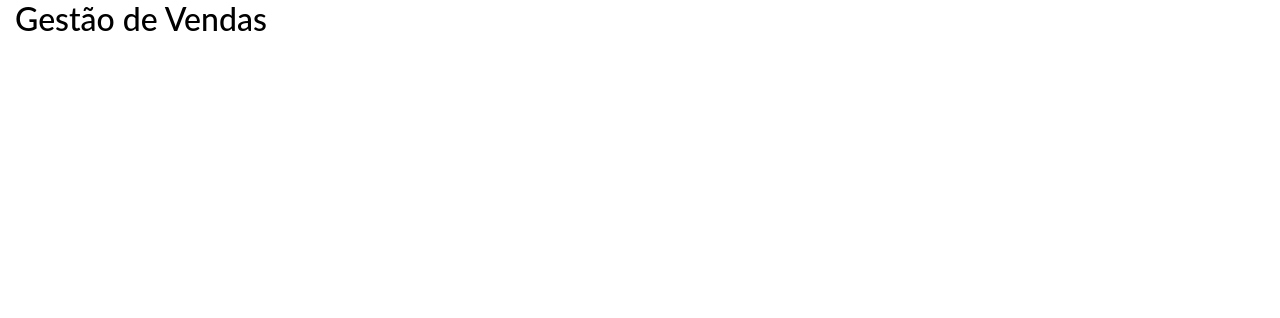
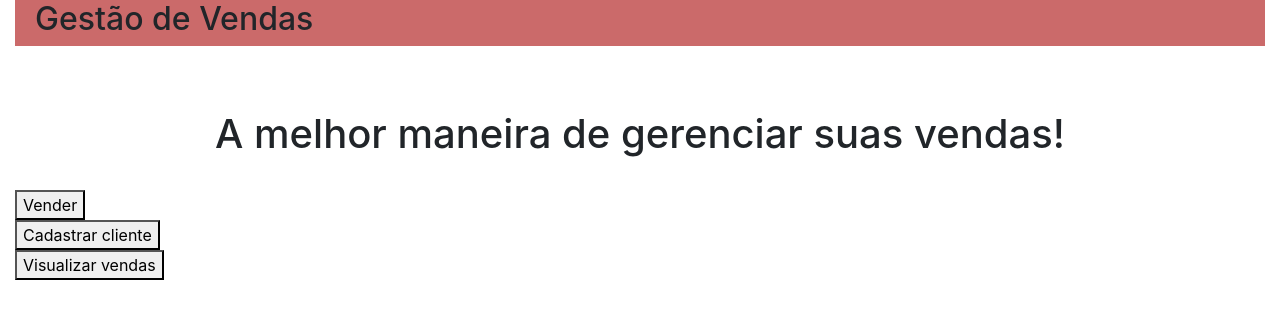
Before and after one commit to alessandro-gomes/gestao-de-vendas, a plain HTML site: page index.html in a window 1280 px wide. Drawn offline with nearby package versions, Linux system fonts and the light colour scheme.

Commit message:
continuacao do desenvolvimento da homepage

```diff
--- a/index.html
+++ b/index.html
@@ -7,11 +7,6 @@
     <title>Gestão de Vendas</title>
 
     <link rel="stylesheet" href="https://cdnjs.cloudflare.com/ajax/libs/font-awesome/5.11.2/css/all.css">
-
-    <style>
-
-
-    </style>
 
     <script src="https://code.jquery.com/jquery-3.6.0.js"
         integrity="sha256-H+K7U5CnXl1h5ywQfKtSj8PCmoN9aaq30gDh27Xc0jk=" crossorigin="anonymous"></script>
@@ -25,11 +20,16 @@
     <script src="https://cdn.jsdelivr.net/npm/bootstrap@4.6.1/dist/js/bootstrap.bundle.min.js"></script>
 
     <style>
-        .titulo {
-            margin-right: 20;
-            color: #000000;
-            float: left;
-            font-family: 'Lato', sans-serif;
+        header {
+            display: flex;
+            padding: 0px 20px;
+            text-align: center;
+            background-color: #cb6a6a;
+        }
+
+        h1 {
+            margin-top: 40px;
+            text-align: center;
         }
     </style>
 
@@ -37,12 +37,26 @@
 
 <body>
     <div class="container-fluid">
-
         <header class="titulo">
             <h2>Gestão de Vendas</h2>
         </header>
+        <br>
+        <h1>A melhor maneira de gerenciar suas vendas!</h1>
+        <br>
 
+        <button>
+            Vender
+        </button>
+        <br>
+        <button>
+            Cadastrar cliente
+        </button>
+        <br>
+        <button>
+            Visualizar vendas
+        </button>
     </div>
+
 </body>
 
 </html>
```
